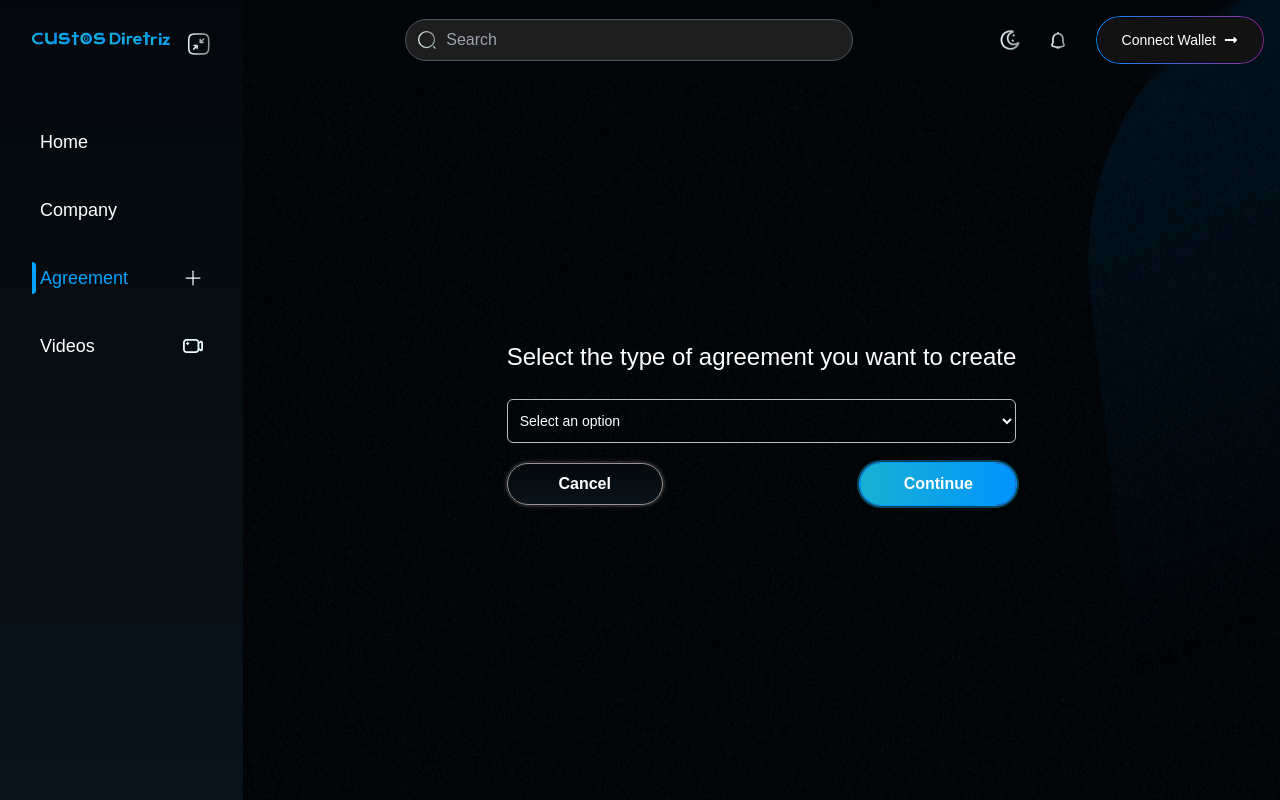
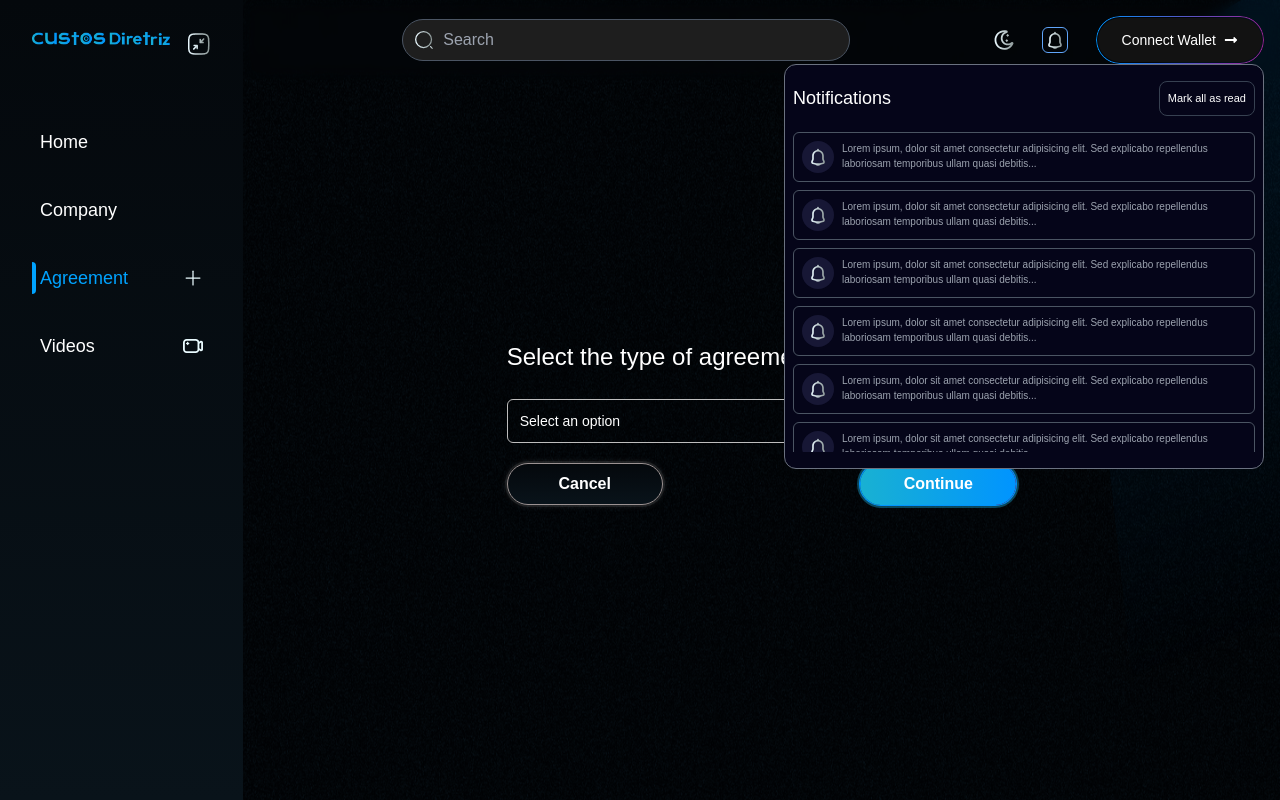
Before and after one commit to ryzen-xp/Custos-Dapp, a Next.js app: page /agreement/create in a window 1280 px wide. Both pictures are taken after a click on the button 1057 px from the left and 40 px from the top of the page. Shown: the top 800 px of the page. Built offline with nearby package versions, Linux system fonts and the light colour scheme; no server answers; what starknet, tailwindcss-border-gradient-radius would draw is missing.

Commit message:
Notification_Dropdown_on_agreement_page

```diff
--- /dev/null
+++ b/src/app/agreement/components/notificationsDropdown.jsx
@@ -0,0 +1,83 @@
+const NotificationsDropdown = (props) => {
+  return (
+    <div
+      className={`absolute 0 px-2 border border-gray-500 rounded-xl bg-[#050519]  py-4 w-[60vh]  top-12 z-10 text-white ${
+        props.notificationDropDowm ? "block  right-0" : "hidden"
+      }`}
+    >
+      {/* Notification Header */}
+      <div className="flex justify-between items-center mb-4">
+        <h1 className="text-lg">Notifications</h1>
+        <button className="text-[11px] border border-gray-700 p-2 rounded-lg">
+          Mark all as read
+        </button>
+      </div>
+      {/* Notifications List*/}
+
+      <div className="flex flex-col gap-2 overflow-auto h-[20em]">
+        <div className="border border-gray-600 p-2 w-full rounded-md flex gap-2">
+          <div className="min-w-[2em] min-h-[2em] max-w-[2em] max-h-[2em] bg-[#171735] rounded-full flex items-center justify-center">
+            <img src="/bell.svg" alt="Notifications" className="w-5 h-5" />
+          </div>
+
+          <p className="text-[10px] text-gray-400">
+            Lorem ipsum, dolor sit amet consectetur adipisicing elit. Sed
+            explicabo repellendus laboriosam temporibus ullam quasi debitis...
+          </p>
+        </div>
+        <div className="border border-gray-600 p-2 w-full rounded-md flex gap-2">
+          <div className="min-w-[2em] min-h-[2em] max-w-[2em] max-h-[2em] bg-[#171735] rounded-full flex items-center justify-center">
+            <img src="/bell.svg" alt="Notifications" className="w-5 h-5" />
+          </div>
+
+          <p className="text-[10px] text-gray-400">
+            Lorem ipsum, dolor sit amet consectetur adipisicing elit. Sed
+            explicabo repellendus laboriosam temporibus ullam quasi debitis...
+          </p>
+        </div>
+        <div className="border border-gray-600 p-2 w-full rounded-md flex gap-2">
+          <div className="min-w-[2em] min-h-[2em] max-w-[2em] max-h-[2em] bg-[#171735] rounded-full flex items-center justify-center">
+            <img src="/bell.svg" alt="Notifications" className="w-5 h-5" />
+          </div>
+
+          <p className="text-[10px] text-gray-400">
+            Lorem ipsum, dolor sit amet consectetur adipisicing elit. Sed
+            explicabo repellendus laboriosam temporibus ullam quasi debitis...
+          </p>
+        </div>
+        <div className="border border-gray-600 p-2 w-full rounded-md flex gap-2">
+          <div className="min-w-[2em] min-h-[2em] max-w-[2em] max-h-[2em] bg-[#171735] rounded-full flex items-center justify-center">
+            <img src="/bell.svg" alt="Notifications" className="w-5 h-5" />
+          </div>
+
+          <p className="text-[10px] text-gray-400">
+            Lorem ipsum, dolor sit amet consectetur adipisicing elit. Sed
+            explicabo repellendus laboriosam temporibus ullam quasi debitis...
+          </p>
+        </div>
+        <div className="border border-gray-600 p-2 w-full rounded-md flex gap-2">
+          <div className="min-w-[2em] min-h-[2em] max-w-[2em] max-h-[2em] bg-[#171735] rounded-full flex items-center justify-center">
+            <img src="/bell.svg" alt="Notifications" className="w-5 h-5" />
+          </div>
+
+          <p className="text-[10px] text-gray-400">
+            Lorem ipsum, dolor sit amet consectetur adipisicing elit. Sed
+            explicabo repellendus laboriosam temporibus ullam quasi debitis...
+          </p>
+        </div>
+        <div className="border border-gray-600 p-2 w-full rounded-md flex gap-2">
+          <div className="min-w-[2em] min-h-[2em] max-w-[2em] max-h-[2em] bg-[#171735] rounded-full flex items-center justify-center">
+            <img src="/bell.svg" alt="Notifications" className="w-5 h-5" />
+          </div>
+
+          <p className="text-[10px] text-gray-400">
+            Lorem ipsum, dolor sit amet consectetur adipisicing elit. Sed
+            explicabo repellendus laboriosam temporibus ullam quasi debitis...
+          </p>
+        </div>
+      </div>
+    </div>
+  );
+};
+
+export default NotificationsDropdown;
--- a/src/app/globals.css
+++ b/src/app/globals.css
@@ -392,7 +392,7 @@ button .text-transparent {
 }
 /* HTML: <div class="box"><sh></sh> </div> */
 .box {
-  position: relative;
+  /* position: relative; */
   transform-style: preserve-3d;
   border-radius: 23px;
 }
--- a/src/components/dapps/header.jsx
+++ b/src/components/dapps/header.jsx
@@ -1,17 +1,20 @@
 import Image from "next/image";
-import React, { useState } from "react";
+import React, { useEffect, useState } from "react";
 import { FaBars, FaTimes } from "react-icons/fa";
 import ConnectButtoncomponent from "@/components/connect";
-import { UseReadContractData } from '@/utils/fetchcontract'
+import { UseReadContractData } from "@/utils/fetchcontract";
+import NotificationsDropdown from "@/app/agreement/components/notificationsDropdown";
 
 export const Header = ({ onToggle }) => {
   const [isOpen, setIsOpen] = useState(false);
   const [darkMode, setDarkMode] = useState(false);
-  const [searchTerm, setSearchTerm] = useState('');
+  const [searchTerm, setSearchTerm] = useState("");
   const [searchResult, setSearchResult] = useState(null);
   const [isLoading, setIsLoading] = useState(false);
-  const [error, setError] = useState('');
+  const [error, setError] = useState("");
   const { fetchData } = UseReadContractData();
+
+  const [notificationDropDowm, showNotificationDropDowm] = useState(false);
 
   const toggleDarkMode = () => {
     setDarkMode(!darkMode);
@@ -26,19 +29,21 @@ export const Header = ({ onToggle }) => {
   const handleSearch = async (e) => {
     e.preventDefault();
     setIsLoading(true);
-    setError('');
+    setError("");
     setSearchResult(null);
 
     try {
       const agreementId = parseInt(searchTerm, 10);
       if (isNaN(agreementId)) {
-        throw new Error('Please enter a valid agreement ID (number)');
+        throw new Error("Please enter a valid agreement ID (number)");
       }
 
-      const result = await fetchData('agreement', 'get_agreement_details', [{ low: agreementId, high: 0 }]);
+      const result = await fetchData("agreement", "get_agreement_details", [
+        { low: agreementId, high: 0 },
+      ]);
       setSearchResult(result);
     } catch (err) {
-      setError(err.message || 'An error occurred while searching');
+      setError(err.message || "An error occurred while searching");
     } finally {
       setIsLoading(false);
     }
@@ -48,7 +53,9 @@ export const Header = ({ onToggle }) => {
     <div className="backdrop-blur flex items-center justify-between w-full px-4 sm:py-4 py-6">
       {/* Logo on the left */}
       <div className="flex items-center md:hidden">
-        <a href="/"><Image src="/logo.png" alt="Logo" width={250} height={250} /></a>
+        <a href="/">
+          <Image src="/logo.png" alt="Logo" width={250} height={250} />
+        </a>
       </div>
 
       {/* Main Header Content */}
@@ -67,14 +74,23 @@ export const Header = ({ onToggle }) => {
           </div>
         </div>
 
-        {/* Dark Mode Toggle */}
-        <div className="flex items-center space-x-7">
-          <button onClick={toggleDarkMode} className="text-white hidden md:block">
+        <div className="flex items-center space-x-7 relative">
+          {/* Dark Mode Toggle */}
+          <button
+            onClick={toggleDarkMode}
+            className="text-white hidden md:block"
+          >
             <img src="/darkmodeicon.svg" alt="Dark Mode" className="w-5 h-5" />
           </button>
-          <button className="text-white hidden md:block">
+          {/* Notification  Bell*/}
+          <button
+            className={`text-white hidden md:block ${notificationDropDowm?"border p-[2px] rounded-md border-blue-400":""}`}
+            onClick={() => showNotificationDropDowm(!notificationDropDowm)}
+          >
             <img src="/bell.svg" alt="Notifications" className="w-5 h-5" />
           </button>
+          <NotificationsDropdown notificationDropDowm={notificationDropDowm} />
+
           <div className="hidden md:block">
             <ConnectButtoncomponent />
           </div>
```
